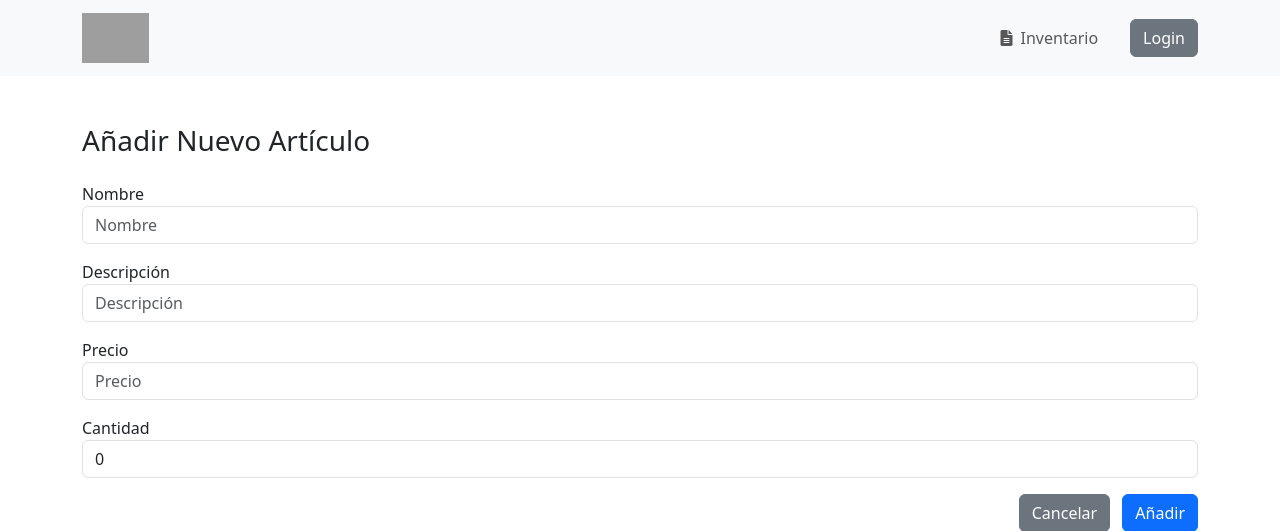
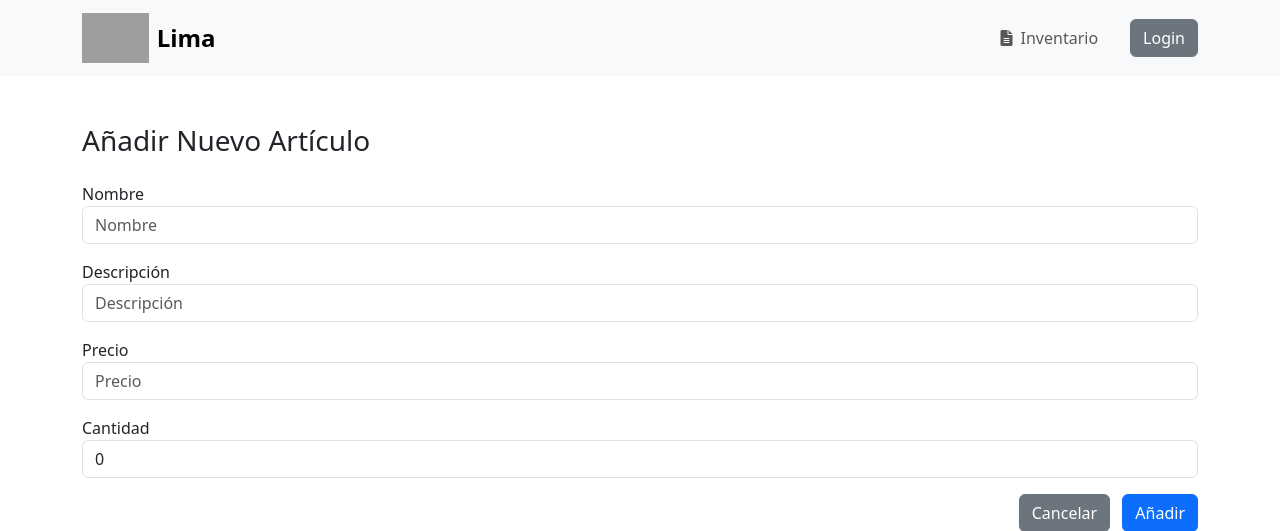
Before and after one commit to R-dVL/lima, a Django app: page /inventory/create/ in a window 1280 px wide. Shown: the top 531 px of the page. Run offline with Django 4.2, Linux system fonts and the light colour scheme; some libraries are stand-ins or nearby versions; grey boxes are pictures that could not be loaded.

Commit message:
Add app name to navbar

```diff
--- a/app/templates/_navbar.html
+++ b/app/templates/_navbar.html
@@ -2,8 +2,9 @@
 <!-- Navbar -->
 <nav class="navbar navbar-expand-lg bg-light navbar-light">
     <div class="container">
-        <a class="navbar-brand" href="/">
+        <a class="navbar-brand d-flex align-items-center" href="/">
             <img id="lima-logo" src="{% static 'assets/icons/favicon.svg' %}" alt="Logo" draggable="false" height="50" />
+            <span class="ms-2" style="font-weight: bold; font-size: 1.5rem;">Lima</span>
         </a>
         <button class="navbar-toggler" type="button" data-bs-toggle="collapse" data-bs-target="#navbarSupportedContent" aria-controls="navbarSupportedContent" aria-expanded="false" aria-label="Toggle navigation">
             <i class="fas fa-bars"></i>
@@ -15,7 +16,7 @@
                 </li>
                 {% if request.user.is_superuser %}
                 <li class="nav-item ms-3">
-                    <a class="btn btn-light btn-rounded" href="/admin"><i class="fas fa-user-secret pe-2"></i>Admin</a></a>
+                    <a class="btn btn-light btn-rounded" href="/admin"><i class="fas fa-user-secret pe-2"></i>Admin</a>
                 </li>
                 {% endif %}
                 {% if user.is_authenticated %}
```
